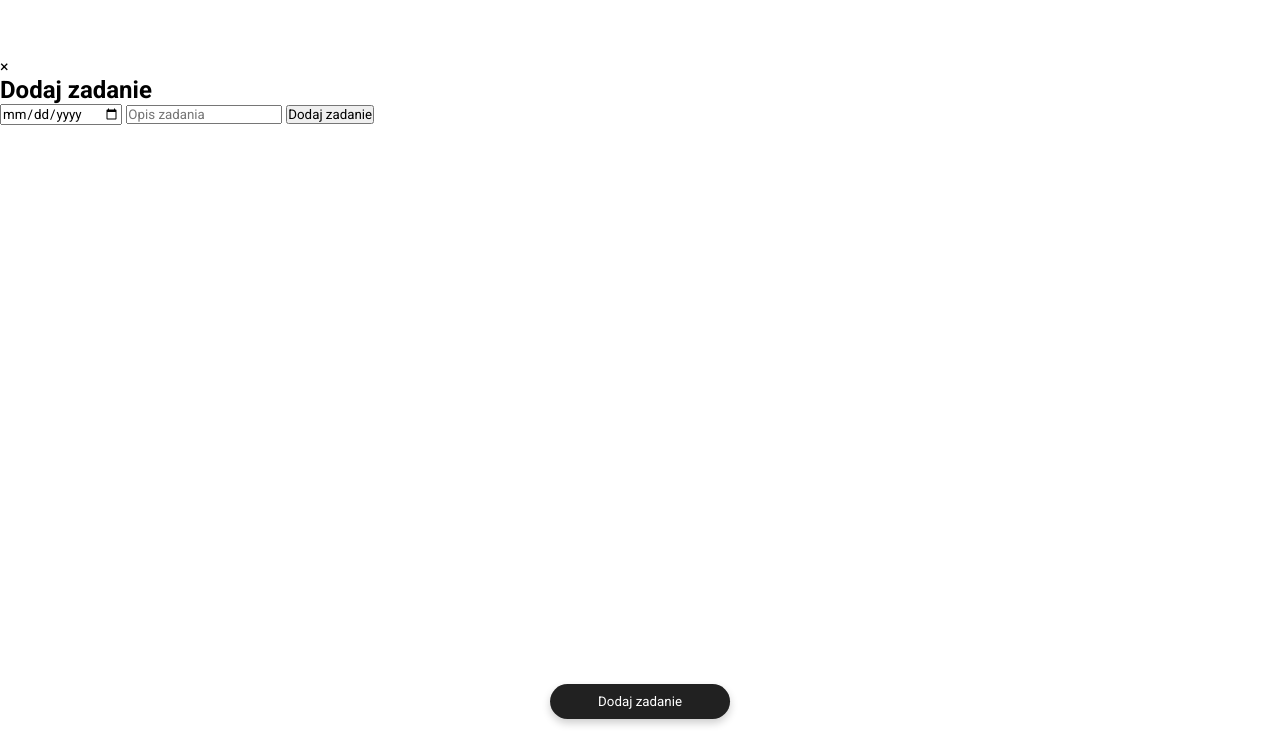
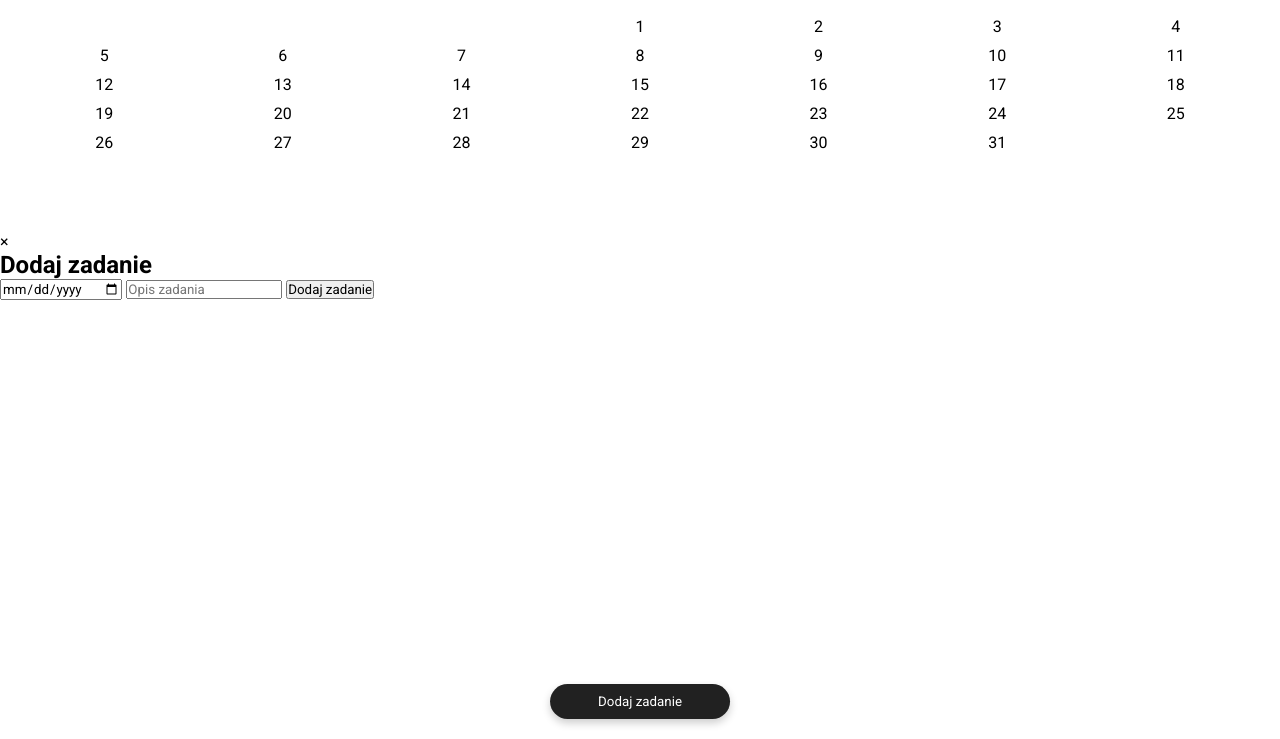
Before and after one commit to hub-hej/Calendar, a plain HTML site: page index.html in a window 1280 px wide. Shown: the part 61-800 px from the top of the page. Drawn offline with Linux system fonts and the light colour scheme.

Commit message:
Final inits in html

```diff
--- a/index.html
+++ b/index.html
@@ -13,7 +13,7 @@
 
     <div class="planner">
         <h1>Kalendarz eventowy</h1>
-        <div class="calendar" class="calendar-grid"></div>
+        <div id="calendar" class="calendar-grid"></div>
     </div>
     <button class="add-task-btn" onclick="showAddTaskModal()">Dodaj zadanie</button>
 
```
